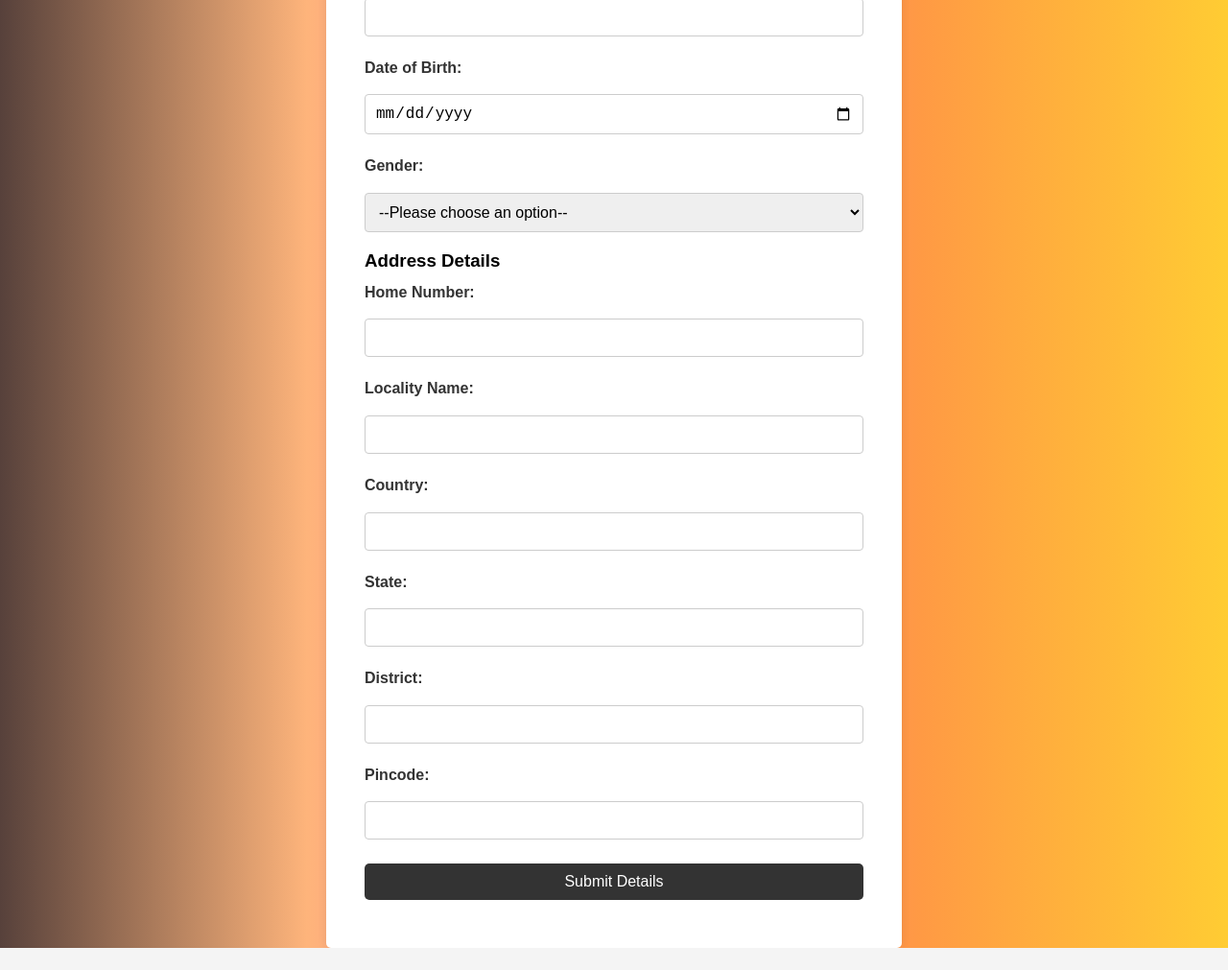
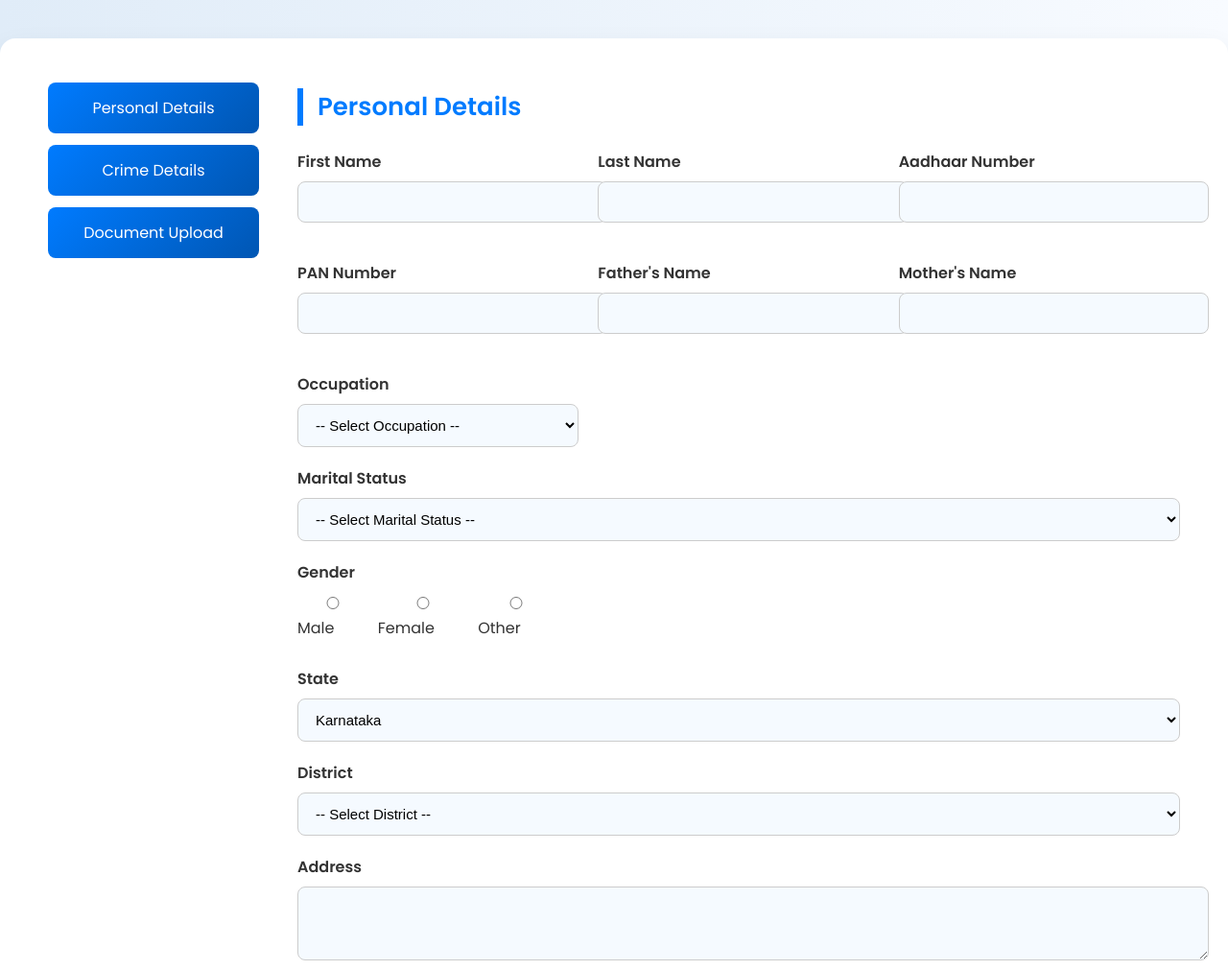
Before and after one commit to Tauseefkazmi02/polis_project, a plain HTML site: page personal-details.html in a window 1280 px wide. Shown: the top 1011 px of the page at 96% size. Before the commit the page ends 988 px from the top, so only its background shows below. Drawn offline with Linux system fonts and the light colour scheme.

Commit message:
Update personal-details.html

```diff
--- a/personal-details.html
+++ b/personal-details.html
@@ -1,108 +1,262 @@
 <!DOCTYPE html>
 <html lang="en">
 <head>
-    <meta charset="UTF-8">
-    <meta name="viewport" content="width=device-width, initial-scale=1.0">
-    <title>Personal Details - Legal Investigation Committee</title>
-    <link rel="stylesheet" href="styles.css">
+  <meta charset="UTF-8" />
+  <meta name="viewport" content="width=device-width, initial-scale=1.0"/>
+  <title>e-Filing Registration</title>
+  <link href="https://fonts.googleapis.com/css2?family=Poppins:wght@400;600&display=swap" rel="stylesheet">
   <style>
     body {
-            font-family: Arial, sans-serif;
-            line-height: 1.6;
+      font-family: 'Poppins', sans-serif;
+      background: linear-gradient(to right, #e0ecf8, #f8fbff);
       margin: 0;
       padding: 0;
-            background-color: #f4f4f4;
+    }
+    .container {
+      max-width: 1200px;
+      margin: 40px auto;
+      background: #fff;
+      border-radius: 16px;
+      box-shadow: 0 16px 32px rgba(0,0,0,0.1);
+      padding: 30px 50px;
       display: flex;
-            flex-direction: column;
-            height: 100vh; /* Full height of the viewport */
-            justify-content: center; /* Center vertically */
-            align-items: center; /* Center horizontally */
+      gap: 40px;
     }
-
-        form {
-            background: #fff;
-            padding: 40px; /* Increased padding for better spacing */
-            border-radius: 5px;
-            box-shadow: 0 0 10px rgba(0, 0, 0, 0.1);
-            width: 100%; /* Full width */
-            max-width: 600px; /* Limit max width */
+    .sidebar {
+      width: 220px;
     }
-
-        label {
+    .sidebar ul {
+      list-style: none;
+      padding: 0;
+    }
+    .sidebar li {
+      background: linear-gradient(135deg, #007bff, #0056b3);
+      color: white;
+      padding: 14px;
+      border-radius: 8px;
+      margin-bottom: 12px;
+      text-align: center;
+      transition: background 0.3s;
+    }
+    .sidebar li:hover {
+      background: linear-gradient(135deg, #0056b3, #004494);
+    }
+    .sidebar a {
+      color: white;
+      text-decoration: none;
       display: block;
-            margin-bottom: 5px;
-            font-weight: bold; /* Make the label text bold */
-            color: #333; /* Darker color for better visibility */
     }
-
-        input[type="text"],
-        input[type="email"],
-        input[type="tel"],
-        input[type="date"],
-        select {
+    .form-area {
+      flex: 1;
+      animation: fadeIn 0.5s ease-in-out;
+    }
+    @keyframes fadeIn {
+      from { opacity: 0; transform: translateY(10px); }
+      to { opacity: 1; transform: translateY(0); }
+    }
+    h2 {
+      font-size: 26px;
+      color: #007bff;
+      margin-bottom: 25px;
+      border-left: 6px solid #007bff;
+      padding-left: 15px;
+    }
+    .form-group {
+      margin-bottom: 20px;
+    }
+    .form-group label {
+      display: block;
+      margin-bottom: 8px;
+      color: #333;
+      font-weight: 600;
+    }
+    .form-group input,
+    .form-group select,
+    .form-group textarea {
       width: 100%;
-            padding: 10px;
-            margin-bottom: 15px;
+      padding: 12px 14px;
+      font-size: 15px;
       border: 1px solid #ccc;
-            border-radius: 4px;
-            font-size: 16px; /* Increase font size for better readability */
+      border-radius: 8px;
+      background: #f5faff;
+      transition: all 0.3s ease;
     }
-
+    .form-group input:focus,
+    .form-group select:focus,
+    .form-group textarea:focus {
+      border-color: #007bff;
+      box-shadow: 0 0 0 3px rgba(0,123,255,0.2);
+      background-color: #fff;
+    }
+    .row {
+      display: grid;
+      grid-template-columns: repeat(auto-fit, minmax(250px, 1fr));
+      gap: 20px;
+    }
+    .radio-group {
+      display: flex;
+      gap: 20px;
+      align-items: center;
+    }
+    .radio-group label {
+      font-weight: 500;
+      color: #333;
+    }
+    #spouse-name-group {
+      display: none;
+    }
     button {
-            background-color: #333;
-            color: #fff;
-            padding: 10px 15px;
+      background-color: #007bff;
+      color: white;
       border: none;
-            border-radius: 4px;
+      padding: 14px 28px;
+      font-size: 16px;
+      border-radius: 10px;
       cursor: pointer;
-            width: 100%; /* Full width for the button */
-            font-size: 16px; /* Increase font size for better readability */
+      font-weight: bold;
+      margin-top: 20px;
+      transition: background-color 0.3s ease, transform 0.2s ease;
     }
-
     button:hover {
-            background-color: #555;
+      background-color: #0056b3;
+      transform: translateY(-2px);
     }
   </style>
 </head>
 <body>
-    <form id="personal-details-form">
-        <label for="father-name">Father's Name:</label>
-        <input type="text" id="father-name" name="father-name" required>
 
-        <label for="mother-name">Mother's Name:</label>
-        <input type="text" id="mother-name" name="mother-name" required>
+<div class="container">
+  <div class="sidebar">
+    <ul>
+      <li><a href="#">Personal Details</a></li>
+      <li><a href="crime-details.html">Crime Details</a></li>
+      <li><a href="document-upload.html">Document Upload</a></li>
+    </ul>
+  </div>
 
-        <label for="dob">Date of Birth:</label>
-        <input type="date" id="dob" name="dob" required>
-
-        <label for="gender">Gender:</label>
-        <select id="gender" name="gender" required>
-            <option value="">--Please choose an option--</option>
-            <option value="male">Male</option>
-            <option value="female">Female</option>
+  <div class="form-area">
+    <form>
+      <h2>Personal Details</h2>
+      <div class="row">
+        <div class="form-group">
+          <label for="first-name">First Name</label>
+          <input type="text" id="first-name" required>
+        </div>
+        <div class="form-group">
+          <label for="last-name">Last Name</label>
+          <input type="text" id="last-name" required>
+        </div>
+        <div class="form-group">
+          <label for="aadhar">Aadhaar Number</label>
+          <input type="text" id="aadhar" required maxlength="12">
+        </div>
+        <div class="form-group">
+          <label for="pan">PAN Number</label>
+          <input type="text" id="pan" required maxlength="10">
+        </div>
+        <div class="form-group">
+          <label for="father-name">Father's Name</label>
+          <input type="text" id="father-name" required>
+        </div>
+        <div class="form-group">
+          <label for="mother-name">Mother's Name</label>
+          <input type="text" id="mother-name" required>
+        </div>
+        <div class="form-group">
+          <label for="occupation">Occupation</label>
+          <select id="occupation" required>
+            <option value="">-- Select Occupation --</option>
+            <option value="student">Student</option>
+            <option value="employed">Employed</option>
+            <option value="self-employed">Self-Employed</option>
+            <option value="business">Business</option>
+            <option value="retired">Retired</option>
+            <option value="unemployed">Unemployed</option>
             <option value="other">Other</option>
           </select>
+        </div>
+      </div>
 
-        <h3>Address Details</h3>
-        <label for="home-number">Home Number:</label>
-        <input type="text" id="home-number" name="home-number" required>
+      <div class="form-group">
+        <label for="marital-status">Marital Status</label>
+        <select id="marital-status" onchange="toggleSpouseField()" required>
+          <option value="">-- Select Marital Status --</option>
+          <option value="single">Single</option>
+          <option value="married">Married</option>
+        </select>
+      </div>
 
-        <label for="locality">Locality Name:</label>
-        <input type="text" id="locality" name="locality" required>
+      <div class="form-group" id="spouse-name-group">
+        <label for="spouse-name">Spouse/Husband Name</label>
+        <input type="text" id="spouse-name">
+      </div>
 
-        <label for="country">Country:</label>
-        <input type="text" id="country" name="country" required>
+      <div class="form-group">
+        <label>Gender</label>
+        <div class="radio-group">
+          <label><input type="radio" name="gender" value="male"> Male</label>
+          <label><input type="radio" name="gender" value="female"> Female</label>
+          <label><input type="radio" name="gender" value="other"> Other</label>
+        </div>
+      </div>
 
-        <label for="state">State:</label>
-        <input type="text" id="state" name="state" required>
+      <div class="form-group">
+        <label for="state">State</label>
+        <select id="state" onchange="populateDistricts()" required>
+          <!-- State options (abbreviated for brevity) -->
+          <option value="Karnataka">Karnataka</option>
+          <option value="Maharashtra">Maharashtra</option>
+          <option value="Tamil Nadu">Tamil Nadu</option>
+          <option value="Delhi">Delhi</option>
+        </select>
+      </div>
 
-        <label for="district">District:</label>
-        <input type="text" id="district" name="district" required>
+      <div class="form-group">
+        <label for="district">District</label>
+        <select id="district" required>
+          <option value="">-- Select District --</option>
+        </select>
+      </div>
 
-        <label for="pincode">Pincode:</label>
-        <input type="text" id="pincode" name="pincode" required>
+      <div class="form-group">
+        <label for="address">Address</label>
+        <textarea id="address" rows="3" required></textarea>
+      </div>
 
-        <button type="submit">Submit Details</button>
+      <button type="submit">Submit</button>
     </form>
+  </div>
+</div>
+
+<script>
+  const districtData = {
+    "Karnataka": ["Bangalore Urban", "Mysore", "Belgaum", "Tumkur"],
+    "Maharashtra": ["Mumbai", "Pune", "Nagpur", "Nashik"],
+    "Tamil Nadu": ["Chennai", "Coimbatore", "Madurai", "Salem"],
+    "Delhi": ["New Delhi", "North Delhi", "South Delhi"]
+  };
+
+  function populateDistricts() {
+    const state = document.getElementById("state").value;
+    const districtSelect = document.getElementById("district");
+    districtSelect.innerHTML = '<option value="">-- Select District --</option>';
+
+    if (districtData[state]) {
+      districtData[state].forEach(district => {
+        const option = document.createElement("option");
+        option.value = district;
+        option.textContent = district;
+        districtSelect.appendChild(option);
+      });
+    }
+  }
+
+  function toggleSpouseField() {
+    const status = document.getElementById("marital-status").value;
+    const spouseGroup = document.getElementById("spouse-name-group");
+    spouseGroup.style.display = status === "married" ? "block" : "none";
+  }
+</script>
+
 </body>
 </html>
```
Lines whose indentation alone changed are shown as unchanged.
